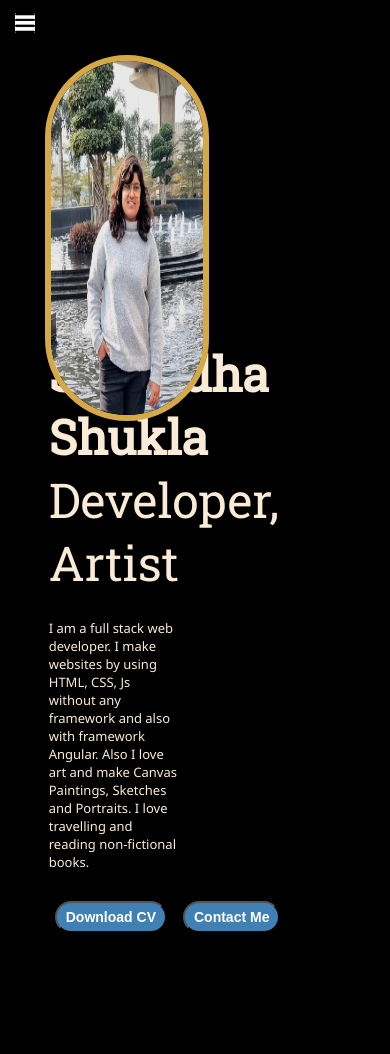
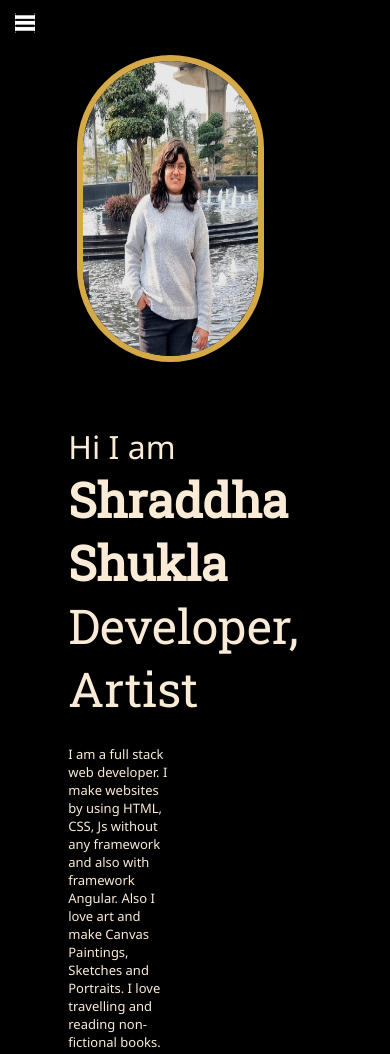
Before and after one commit to Shraddha-Shuk/portfolio, a plain HTML site: page index.html in a window 390 px wide. Shown: the top 1054 px of the page. Before the commit the page ends 933 px from the top, so only its background shows below. Drawn offline with Linux system fonts and the light colour scheme; a web font is replaced by a local one.

Commit message:
again changes in responsiveness

```diff
--- a/style.css
+++ b/style.css
@@ -223,8 +223,11 @@ p{
     *{
 
     }
+    .infoContainer{
+        height: 90vh;
+        width: 55vw;
+    }
     .infoContainer .devpic img {
-        position: absolute;
         width: 39%;
         height: 42%;
         right: 181px;
@@ -248,3 +251,10 @@ p{
     }
 
 }
+@media(max-width: 450px){
+    .infoContainer .devpic img{
+        right: 126px;
+        width:45%;
+        height: 35%;
+    }
+}
```
